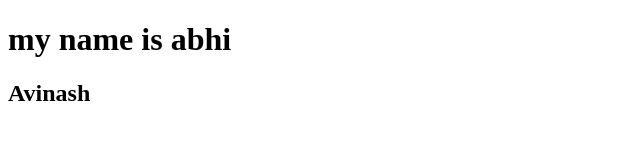
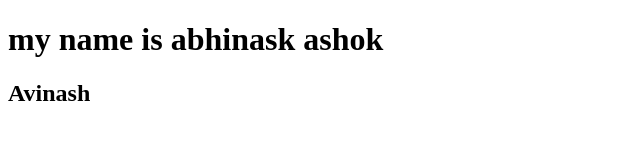
Before and after one commit to A1bhishekk/avinash, a plain HTML site: page index.html in a window 1280 px wide. Shown: the whole page, without its empty margins (0-640 px from the left). Drawn offline with Linux system fonts and the light colour scheme.

Commit message:
change name

```diff
--- a/index.html
+++ b/index.html
@@ -6,7 +6,7 @@
     <title>Document</title>
 </head>
 <body>
-    <h1>my name is abhi</h1>
+    <h1>my name is abhinask ashok</h1>
     <h2>Avinash</h2>
 </body>
 </html>
```
